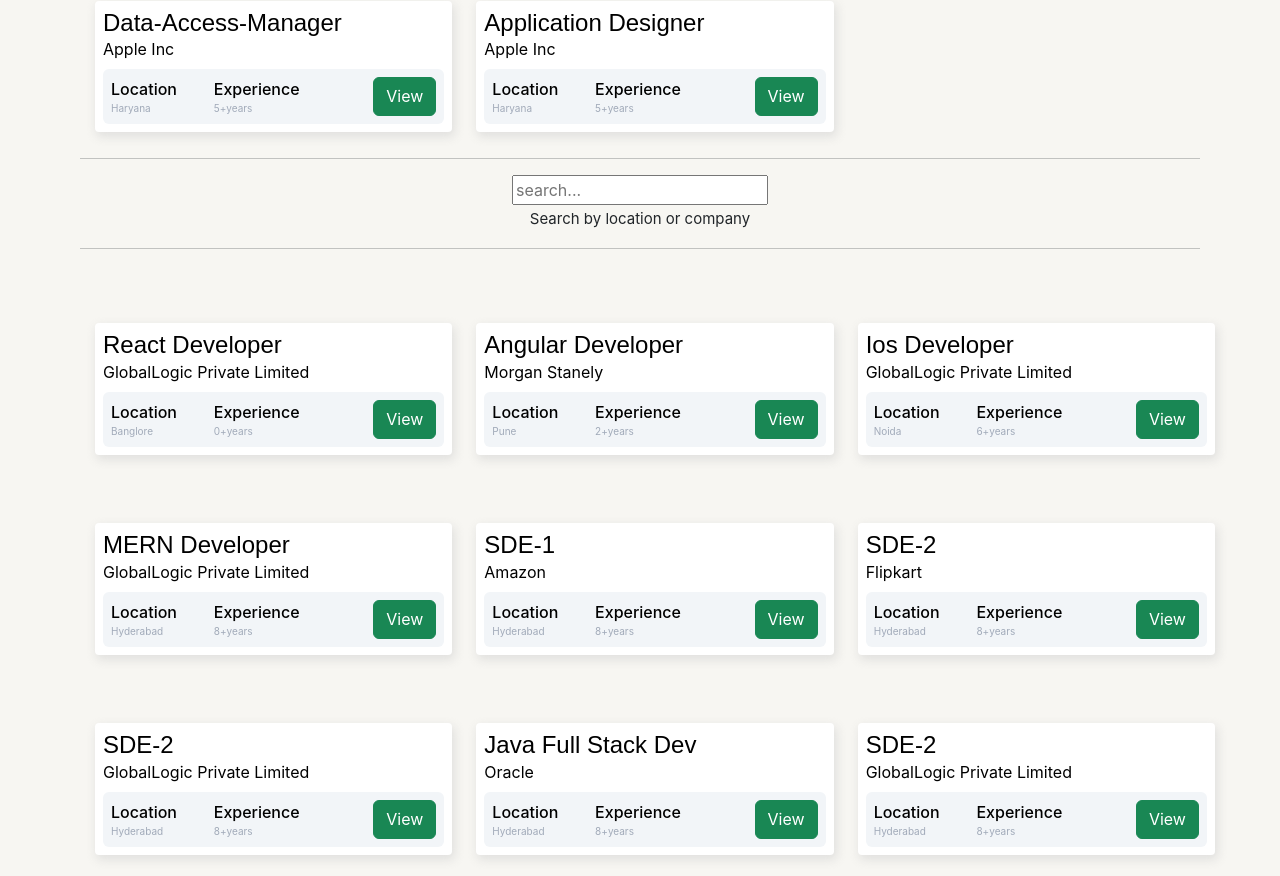
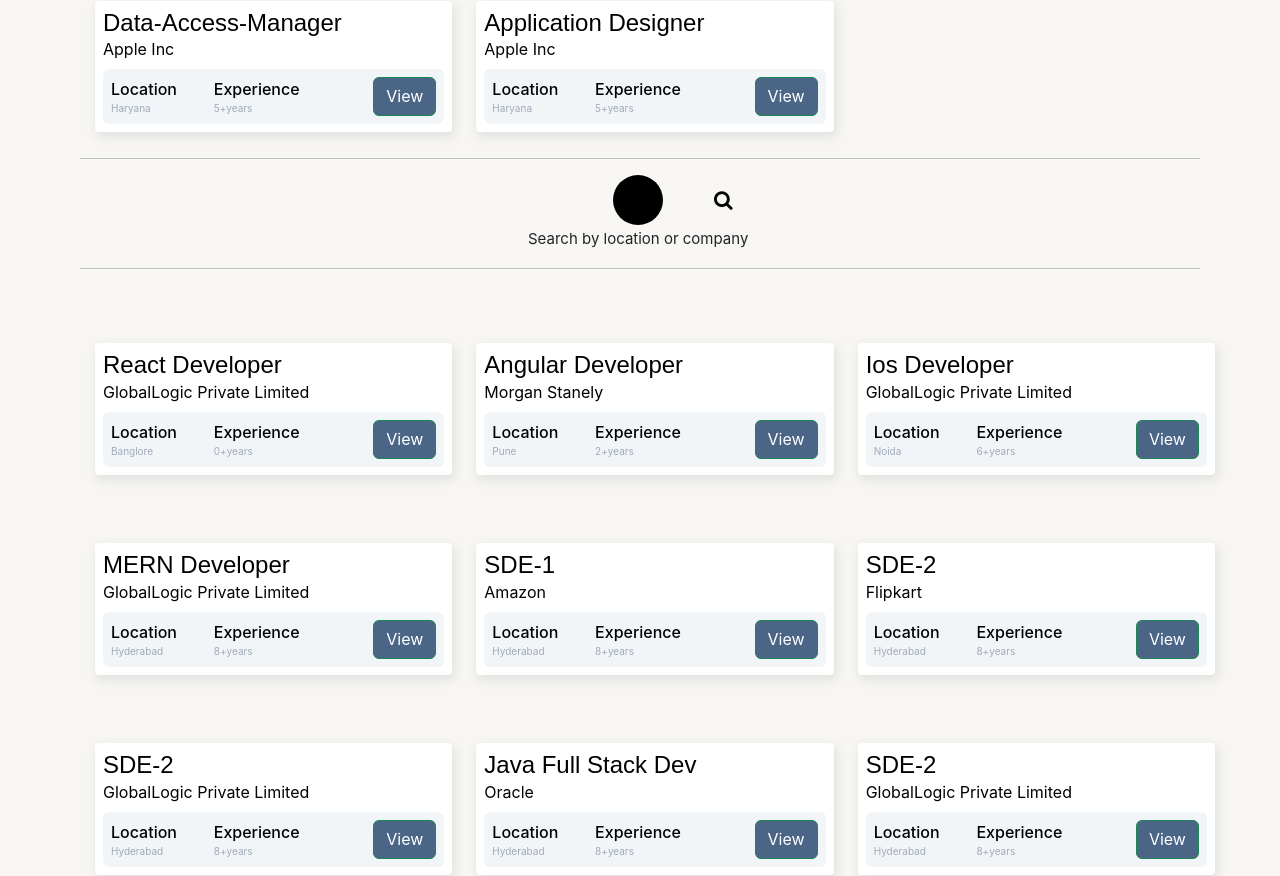
Before and after one commit to nihal-gl/JobPortal_Capstone, a React (Create React App) app in the folder jobseekers.com/: page / in a window 1280 px wide. Shown: the part 1979-2855 px from the top of the page. Built offline with nearby package versions, Linux system fonts and the light colour scheme.

Commit message:
Changed btn colors & search bar

```diff
--- a/jobseekers.com/src/Components/home/spectator_view/JobList.js
+++ b/jobseekers.com/src/Components/home/spectator_view/JobList.js
@@ -54,7 +54,7 @@
                           <span className="number3">Experience</span> <span className="followers">{experience}</span> </div>
                         <div className="d-flex flex-column">
                         </div>
-                        <button className='btn btn-success d-flex' >View</button>
+                        <button className='btn btn-success d-flex adminButtons' >View</button>
                       </div>
 
                     </div>
@@ -69,12 +69,20 @@
 
       {/* ---------------------------------------------------------JOB SEARCH */}
 
+
       <div className='jobSearch'>
         <hr />
         <div className='text-center'>
+          <div className="search-box">
+            <button className="btn-search"><i className="fa fas fa-search"></i></button>
+            <input type="text" className="input-search" placeholder="Type to Search..." onChange={e => setQuery(e.target.value)} />
+            <p> Search by location or company</p>
+          </div>
+        </div>
+        {/* <div className='text-center'>
           <input type="text" placeholder='search...' onChange={e => setQuery(e.target.value)} />
           <p> Search by location or company</p>
-        </div>
+        </div> */}
         <hr />
 
         <div className='jobDescContainer row text-center'>
@@ -96,7 +104,7 @@
                             <span className="number3">Experience</span> <span className="followers">{experience}</span> </div>
                           <div className="d-flex flex-column">
                           </div>
-                          <button className='btn btn-success d-flex' >View</button>
+                          <button className='btn btn-success d-flex adminButtons' >View</button>
                         </div>
 
                       </div>
--- a/jobseekers.com/src/Components/home/spectator_view/joblist.css
+++ b/jobseekers.com/src/Components/home/spectator_view/joblist.css
@@ -54,3 +54,62 @@
  color: white;
 
 }
+
+
+
+
+.search-box{
+    width: fit-content;
+    height: fit-content;
+    position: relative;
+    margin-left: 40%;
+  }
+  .input-search{
+    height: 50px;
+    width: 50px;
+    border-style: none;
+    padding: 10px;
+    font-size: 18px;
+    letter-spacing: 2px;
+    outline: none;
+    border-radius: 25px;
+    transition: all .5s ease-in-out;
+    background-color: black;
+    padding-right: 40px;
+    color:black;
+  }
+  .input-search::placeholder{
+    color: black;
+    font-size: 18px;
+    letter-spacing: 2px;
+    font-weight: 100;
+  }
+  .btn-search{
+    width: 50px;
+    height: 50px;
+    border-style: none;
+    font-size: 20px;
+    font-weight: bold;
+    outline: none;
+    cursor: pointer;
+    border-radius: 50%;
+    position: absolute;
+    right: 0px;
+    color: black ;
+    background-color:transparent;
+    pointer-events: painted;
+  }
+  .btn-search:focus ~ .input-search{
+    width: 300px;
+    border-radius: 0px;
+    background-color: grey;
+    border-bottom:1px solid black;
+    transition: all 500ms cubic-bezier(0, 0.110, 0.35, 2);
+  }
+  .input-search:focus{
+    width: 300px;
+    border-radius: 0px;
+    background-color: transparent;
+    border-bottom:1px solid black;
+    transition: all 500ms cubic-bezier(0, 0.110, 0.35, 2);
+  }
```
